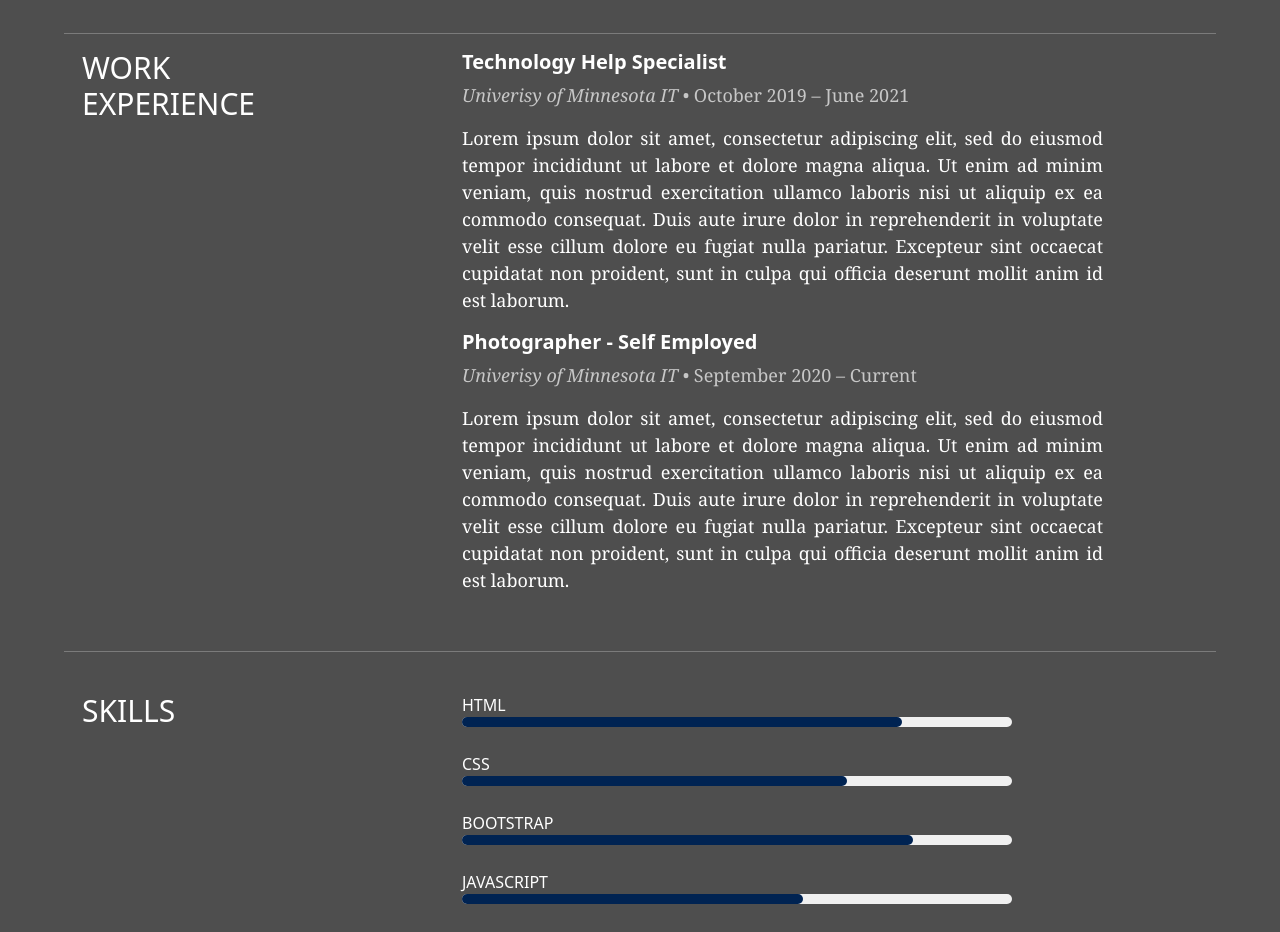
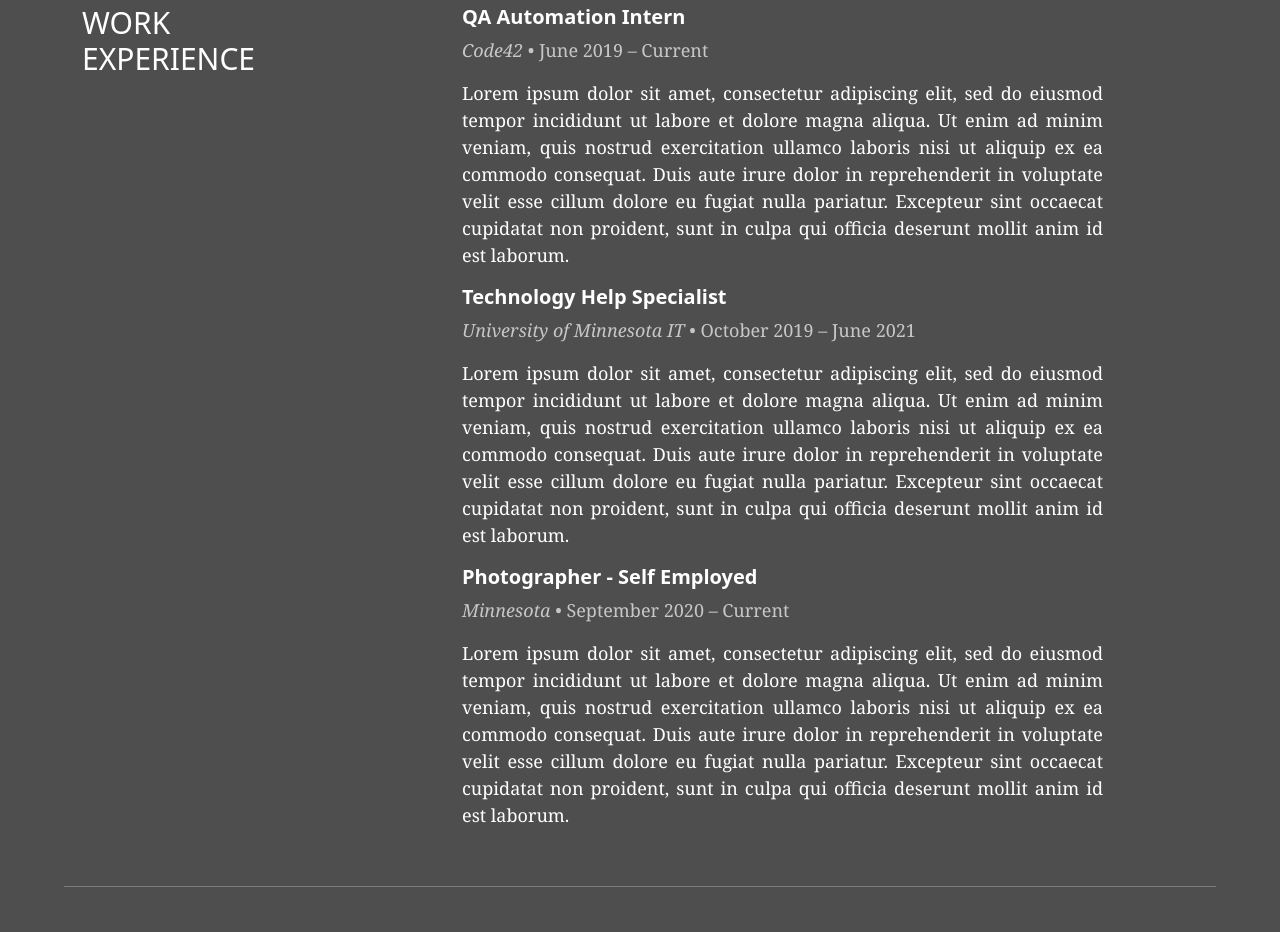
Before and after one commit to Caitlyn-Kloeckl/personal-website, a React (Create React App) app in the folder personal-website/: page / in a window 1280 px wide. Shown: the part 1848-2780 px from the top of the page. Built offline with nearby package versions, Linux system fonts and the light colour scheme.

Commit message:
work on another device

```diff
--- a/personal-website/src/App.css
+++ b/personal-website/src/App.css
@@ -27,7 +27,7 @@
 
 .resume-section {
   background-color: #4e4e4e;
-  min-height: 190vh;
+  min-height: 240vh;
   display: flex;
   flex-direction: column;
   align-items: center;
--- a/personal-website/src/App.tsx
+++ b/personal-website/src/App.tsx
@@ -1,9 +1,8 @@
-import './App.css';
-import { Container, Nav, Navbar } from 'react-bootstrap';
-import 'bootstrap/dist/css/bootstrap.min.css';
-import '../node_modules/font-awesome/css/font-awesome.min.css';
-import profileImage from './profile-image.jpg';
-
+import "./App.css";
+import { Container, Nav, Navbar } from "react-bootstrap";
+import "bootstrap/dist/css/bootstrap.min.css";
+import "../node_modules/font-awesome/css/font-awesome.min.css";
+import profileImage from "./profile-image.jpg";
 
 function App() {
   return (
@@ -11,39 +10,89 @@ function App() {
       <Navbar>
         <Container className="navbar">
           <Nav>
-            <Nav.Link className="navbar-text" href="#home">Home</Nav.Link>
-            <Nav.Link className="navbar-text" href="#about">About</Nav.Link>
-            <Nav.Link className="navbar-text" href="#resume">Resume</Nav.Link>
-            <Nav.Link className="navbar-text" href="#resume">Projects</Nav.Link>
+            <Nav.Link className="navbar-text" href="#home">
+              Home
+            </Nav.Link>
+            <Nav.Link className="navbar-text" href="#about">
+              About
+            </Nav.Link>
+            <Nav.Link className="navbar-text" href="#resume">
+              Resume
+            </Nav.Link>
+            <Nav.Link className="navbar-text" href="#resume">
+              Projects
+            </Nav.Link>
           </Nav>
         </Container>
       </Navbar>
       <header id="home" className="title-section">
-        <h1 className="main-title">
-          Caitlyn Kloeckl
-      </h1>
-        <h4>
-          Software Engineer, Physics Major, Photographer, Plant Lover. </h4>
+        <h1 className="main-title">Caitlyn Kloeckl</h1>
+        <h4>Software Engineer, Physics Major, Photographer, Plant Lover. </h4>
         <hr className="line"></hr>
         <div className="col-lg-8">
-          <div style={{ display: "inline-block" , paddingLeft:"20px", paddingTop: "20px", paddingBottom: "20px", paddingRight:"20px"}}>
-            <a href="https://www.linkedin.com/in/caitlyn-kloeckl/" target="_blank" className="social-buttons"><i style={{ paddingRight: "20px" }} className="fa fa-linkedin"></i>LinkedIn</a>
+          <div
+            style={{
+              display: "inline-block",
+              paddingLeft: "20px",
+              paddingTop: "20px",
+              paddingBottom: "20px",
+              paddingRight: "20px",
+            }}
+          >
+            <a
+              href="https://www.linkedin.com/in/caitlyn-kloeckl/"
+              target="_blank"
+              className="social-buttons"
+            >
+              <i
+                style={{ paddingRight: "20px" }}
+                className="fa fa-linkedin"
+              ></i>
+              LinkedIn
+            </a>
           </div>
-          <div style={{ display: "inline-block" , paddingLeft:"20px", paddingTop: "20px", paddingBottom: "20px", paddingRight:"20px"}}>
-            <a href="https://www.caitlynkloecklphotography.com/" target="_blank" className="social-buttons"><i style={{ paddingRight: "20px" }} className="fa fa-camera"></i>Photography</a>
+          <div
+            style={{
+              display: "inline-block",
+              paddingLeft: "20px",
+              paddingTop: "20px",
+              paddingBottom: "20px",
+              paddingRight: "20px",
+            }}
+          >
+            <a
+              href="https://www.caitlynkloecklphotography.com/"
+              target="_blank"
+              className="social-buttons"
+            >
+              <i style={{ paddingRight: "20px" }} className="fa fa-camera"></i>
+              Photography
+            </a>
           </div>
         </div>
       </header>
       <section id="about" className="about-section">
         <div className="container">
           <div className="row">
-            <div style={{ paddingTop: "30px", paddingBottom: "30px" }} className=" col-lg-4 col-sm-1">
+            <div
+              style={{ paddingTop: "30px", paddingBottom: "30px" }}
+              className=" col-lg-4 col-sm-1"
+            >
               <img src={profileImage} width="250" height="350" />
             </div>
             <div className="col-lg-8 text-start">
               <div>
                 <h2>About Me</h2>
-                <p className="about-text">Lorem ipsum dolor sit amet, consectetur adipiscing elit, sed do eiusmod tempor incididunt ut labore et dolore magna aliqua. Ut enim ad minim veniam, quis nostrud exercitation ullamco laboris nisi ut aliquip ex ea commodo consequat. Duis aute irure dolor in reprehenderit in voluptate velit esse cillum dolore eu fugiat nulla pariatur. Excepteur sint occaecat cupidatat non proident, sunt in culpa qui officia deserunt mollit anim id est laborum.</p>
+                <p className="about-text">
+                  Lorem ipsum dolor sit amet, consectetur adipiscing elit, sed
+                  do eiusmod tempor incididunt ut labore et dolore magna aliqua.
+                  Ut enim ad minim veniam, quis nostrud exercitation ullamco
+                  laboris nisi ut aliquip ex ea commodo consequat. Duis aute
+                  irure dolor in reprehenderit in voluptate velit esse cillum
+                  dolore eu fugiat nulla pariatur. Excepteur sint occaecat
+                  cupidatat non proident, sunt in culpa qui officia deserunt
+                  mollit anim id est laborum.
+                </p>
               </div>
               <div>
                 <hr></hr>
@@ -54,23 +103,46 @@ function App() {
                 </p>
               </div>
               <div style={{ paddingTop: "20px", paddingBottom: "30px" }}>
-                <a style={{ width: "260px" }} className="social-buttons" href="https://github.com/Caitlyn-Kloeckl/resume-documents/raw/main/Resume.pdf"><i style={{ paddingRight: "20px" }} className="fa fa-download"></i>Download Resume</a>
+                <a
+                  style={{ width: "260px" }}
+                  className="social-buttons"
+                  href="https://github.com/Caitlyn-Kloeckl/resume-documents/raw/main/Resume.pdf"
+                >
+                  <i
+                    style={{ paddingRight: "20px" }}
+                    className="fa fa-download"
+                  ></i>
+                  Download Resume
+                </a>
               </div>
             </div>
           </div>
         </div>
       </section>
       <section id="resume" className="resume-section">
-        <div style={{ paddingBottom: "25px" }} className="container">
+        <div style={{ paddingBottom: "25px", paddingTop: "25px" }} className="container">
           <div className="row">
             <div className="col-lg-4 col-sm-1">
               <h2 className="resume-main-titles">Education</h2>
             </div>
             <div className="col-lg-7 text-start">
               <div>
-                <h3 className="resume-secondary-titles">University of Minnesota - College of Science and Engineering</h3>
-                <p className="resume-tertiary-titles"><i>Bachelor of Science</i> • Expected December 2021</p>
-                <p className="resume-text">Lorem ipsum dolor sit amet, consectetur adipiscing elit, sed do eiusmod tempor incididunt ut labore et dolore magna aliqua. Ut enim ad minim veniam, quis nostrud exercitation ullamco laboris nisi ut aliquip ex ea commodo consequat. Duis aute irure dolor in reprehenderit in voluptate velit esse cillum dolore eu fugiat nulla pariatur. Excepteur sint occaecat cupidatat non proident, sunt in culpa qui officia deserunt mollit anim id est laborum.</p>
+                <h3 className="resume-secondary-titles">
+                  University of Minnesota - College of Science and Engineering
+                </h3>
+                <p className="resume-tertiary-titles">
+                  <i>Bachelor of Science</i> • Expected December 2021
+                </p>
+                <p className="resume-text">
+                  Lorem ipsum dolor sit amet, consectetur adipiscing elit, sed
+                  do eiusmod tempor incididunt ut labore et dolore magna aliqua.
+                  Ut enim ad minim veniam, quis nostrud exercitation ullamco
+                  laboris nisi ut aliquip ex ea commodo consequat. Duis aute
+                  irure dolor in reprehenderit in voluptate velit esse cillum
+                  dolore eu fugiat nulla pariatur. Excepteur sint occaecat
+                  cupidatat non proident, sunt in culpa qui officia deserunt
+                  mollit anim id est laborum.
+                </p>
               </div>
             </div>
           </div>
@@ -79,16 +151,60 @@ function App() {
         <div style={{ paddingBottom: "25px" }} className="container">
           <div className="row">
             <div className="col-lg-4 col-sm-1">
-              <h2 className="resume-main-titles">Work <br></br>Experience</h2>
+              <h2 className="resume-main-titles">
+                Work <br></br>Experience
+              </h2>
             </div>
             <div className="col-lg-7 text-start">
               <div>
-                <h3 className="resume-secondary-titles">Technology Help Specialist</h3>
-                <p className="resume-tertiary-titles"><i>Univerisy of Minnesota IT</i> • October 2019 – June 2021</p>
-                <p className="resume-text">Lorem ipsum dolor sit amet, consectetur adipiscing elit, sed do eiusmod tempor incididunt ut labore et dolore magna aliqua. Ut enim ad minim veniam, quis nostrud exercitation ullamco laboris nisi ut aliquip ex ea commodo consequat. Duis aute irure dolor in reprehenderit in voluptate velit esse cillum dolore eu fugiat nulla pariatur. Excepteur sint occaecat cupidatat non proident, sunt in culpa qui officia deserunt mollit anim id est laborum.</p>
-                <h3 className="resume-secondary-titles">Photographer - Self Employed</h3>
-                <p className="resume-tertiary-titles"><i>Univerisy of Minnesota IT</i> • September 2020 – Current</p>
-                <p className="resume-text">Lorem ipsum dolor sit amet, consectetur adipiscing elit, sed do eiusmod tempor incididunt ut labore et dolore magna aliqua. Ut enim ad minim veniam, quis nostrud exercitation ullamco laboris nisi ut aliquip ex ea commodo consequat. Duis aute irure dolor in reprehenderit in voluptate velit esse cillum dolore eu fugiat nulla pariatur. Excepteur sint occaecat cupidatat non proident, sunt in culpa qui officia deserunt mollit anim id est laborum.</p>
+              <h3 className="resume-secondary-titles">
+                  QA Automation Intern
+                </h3>
+                <p className="resume-tertiary-titles">
+                  <i>Code42</i> • June 2019 – Current
+                </p>
+                <p className="resume-text">
+                  Lorem ipsum dolor sit amet, consectetur adipiscing elit, sed
+                  do eiusmod tempor incididunt ut labore et dolore magna aliqua.
+                  Ut enim ad minim veniam, quis nostrud exercitation ullamco
+                  laboris nisi ut aliquip ex ea commodo consequat. Duis aute
+                  irure dolor in reprehenderit in voluptate velit esse cillum
+                  dolore eu fugiat nulla pariatur. Excepteur sint occaecat
+                  cupidatat non proident, sunt in culpa qui officia deserunt
+                  mollit anim id est laborum.
+                </p>
+                <h3 className="resume-secondary-titles">
+                  Technology Help Specialist
+                </h3>
+                <p className="resume-tertiary-titles">
+                  <i>University of Minnesota IT</i> • October 2019 – June 2021
+                </p>
+                <p className="resume-text">
+                  Lorem ipsum dolor sit amet, consectetur adipiscing elit, sed
+                  do eiusmod tempor incididunt ut labore et dolore magna aliqua.
+                  Ut enim ad minim veniam, quis nostrud exercitation ullamco
+                  laboris nisi ut aliquip ex ea commodo consequat. Duis aute
+                  irure dolor in reprehenderit in voluptate velit esse cillum
+                  dolore eu fugiat nulla pariatur. Excepteur sint occaecat
+                  cupidatat non proident, sunt in culpa qui officia deserunt
+                  mollit anim id est laborum.
+                </p>
+                <h3 className="resume-secondary-titles">
+                  Photographer - Self Employed
+                </h3>
+                <p className="resume-tertiary-titles">
+                  <i>Minnesota </i> • September 2020 – Current
+                </p>
+                <p className="resume-text">
+                  Lorem ipsum dolor sit amet, consectetur adipiscing elit, sed
+                  do eiusmod tempor incididunt ut labore et dolore magna aliqua.
+                  Ut enim ad minim veniam, quis nostrud exercitation ullamco
+                  laboris nisi ut aliquip ex ea commodo consequat. Duis aute
+                  irure dolor in reprehenderit in voluptate velit esse cillum
+                  dolore eu fugiat nulla pariatur. Excepteur sint occaecat
+                  cupidatat non proident, sunt in culpa qui officia deserunt
+                  mollit anim id est laborum.
+                </p>
               </div>
             </div>
           </div>
@@ -104,32 +220,68 @@ function App() {
                 <div style={{ paddingLeft: "0px" }} className="container">
                   <div className="skills-bar">
                     <div className="bar">
-                      <div className="info">
-                        HTML
+                      <div className="info">ANGULAR</div>
+                      <div className="progress-line">
+                        <span className="angular"></span>
                       </div>
-                      <div className="progress-line"><span className="html"></span></div>
                       <div className="bar">
-                        <div className="info">
-                          <span>CSS</span>
+                        <div className="info">REACT</div>
+                        <div className="progress-line">
+                          <span className="react"></span>
                         </div>
-                        <div className="progress-line"><span className="css"></span></div>
                         <div className="bar">
                           <div className="info">
-                            <span>BOOTSTRAP</span>
+                            <span>HTML</span>
                           </div>
-                          <div className="progress-line"><span className="bootstrap"></span></div>
+                          <div className="progress-line">
+                            <span className="html"></span>
+                          </div>
                           <div className="bar">
                             <div className="info">
-                              <span>JAVASCRIPT</span>
+                              <span>CSS</span>
                             </div>
                             <div className="progress-line">
-                              <span className="javascript"></span>
+                              <span className="css"></span>
                             </div>
                             <div className="bar">
                               <div className="info">
-                                <span>C Programming</span>
+                                <span>BOOTSTRAP</span>
                               </div>
-                              <div className="progress-line"><span className="c"></span></div>
+                              <div className="progress-line">
+                                <span className="bootstrap"></span>
+                              </div>
+                              <div className="bar">
+                                <div className="info">
+                                  <span>TEST AUTOMATION</span>
+                                </div>
+                                <div className="progress-line">
+                                  <span className="test-automation"></span>
+                                </div>
+                                <div className="bar">
+                                  <div className="info">
+                                    <span>PYTHON</span>
+                                  </div>
+                                  <div className="progress-line">
+                                    <span className="python"></span>
+                                  </div>
+                                  <div className="bar">
+                                    <div className="info">
+                                      <span>JAVA</span>
+                                    </div>
+                                    <div className="progress-line">
+                                      <span className="java"></span>
+                                    </div>
+                                    <div className="bar">
+                                      <div className="info">
+                                        <span>MATLAB</span>
+                                      </div>
+                                      <div className="progress-line">
+                                        <span className="matlab"></span>
+                                      </div>
+                                    </div>
+                                  </div>
+                                </div>
+                              </div>
                             </div>
                           </div>
                         </div>
@@ -142,8 +294,7 @@ function App() {
           </div>
         </div>
       </section>
-      <section id="projects" className="projects-section">
-      </section>
+      <section id="projects" className="projects-section"></section>
     </div>
   );
 }
```
